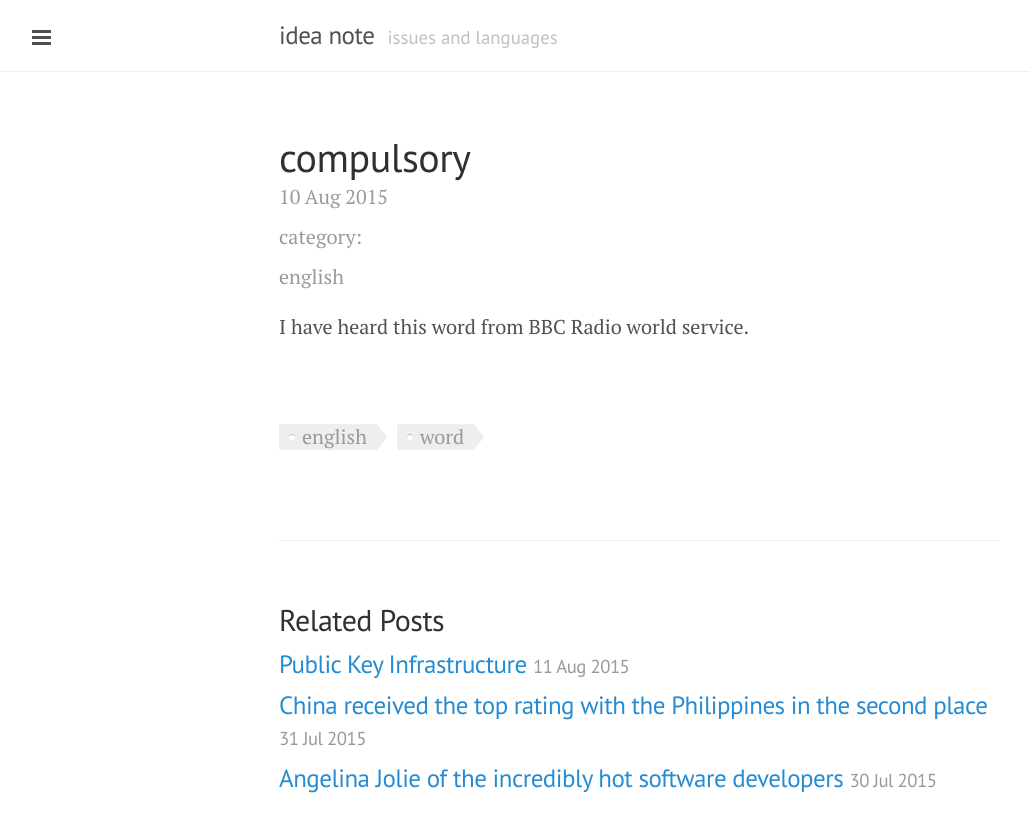
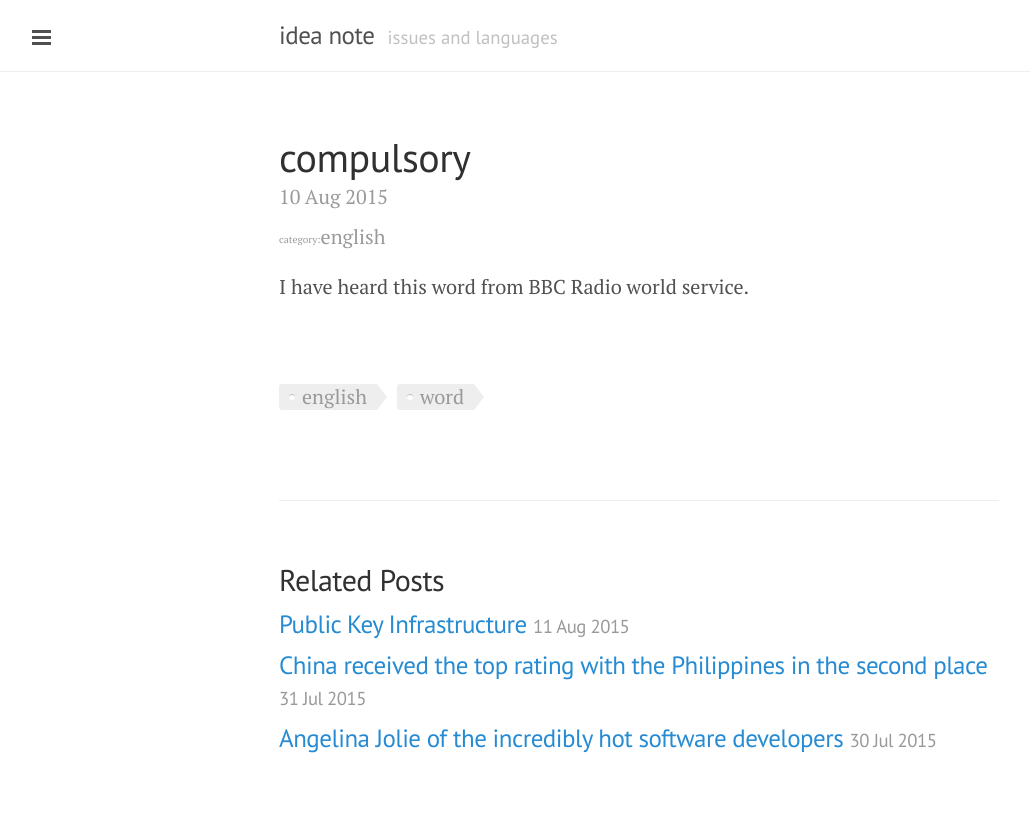
Before and after one commit to aichaku/aichaku.github.io, a Jekyll site: the page built from _posts/2015-08-10-english-expressions-note.markdown, in a window 1280 px wide. Shown: the top 832 px of the page, without its empty margins (1-1031 px from the left). Built offline with Jekyll 4.4.1, drawn with Linux system fonts in a browser that asks for light colours; Markdown is read by kramdown in place of the engine named in the settings.

Commit message:
category style is added

```diff
--- a/_layouts/post.html
+++ b/_layouts/post.html
@@ -6,7 +6,7 @@
   <h1 class="post-title">{{ page.title }}</h1>
   <span class="post-date">{{ page.date | date_to_string }}</span>
 
-  <span class="post-date"> category: </span>
+  <span class="post-category"> category: </span>
   {% for category in page.categories %}
     <span class="post-date">{{ category }}</span>
   {% endfor %}
--- a/public/css/poole.css
+++ b/public/css/poole.css
@@ -382,6 +382,12 @@
   color: #9a9a9a;
 }
 
+.post-category {
+    font-size: 50%;
+    color: #999;
+    float: left;
+}
+
 /* Related posts */
 .related {
   padding-top: 2rem;
```
